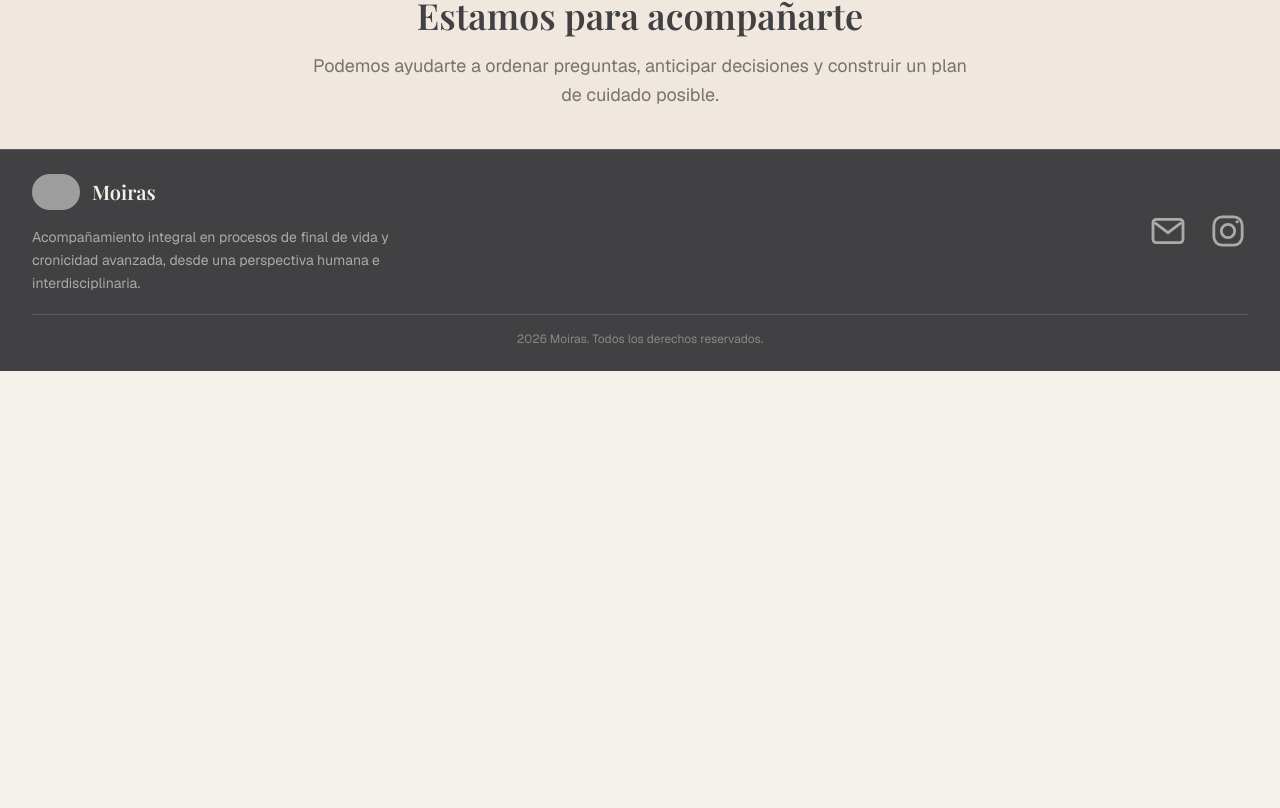
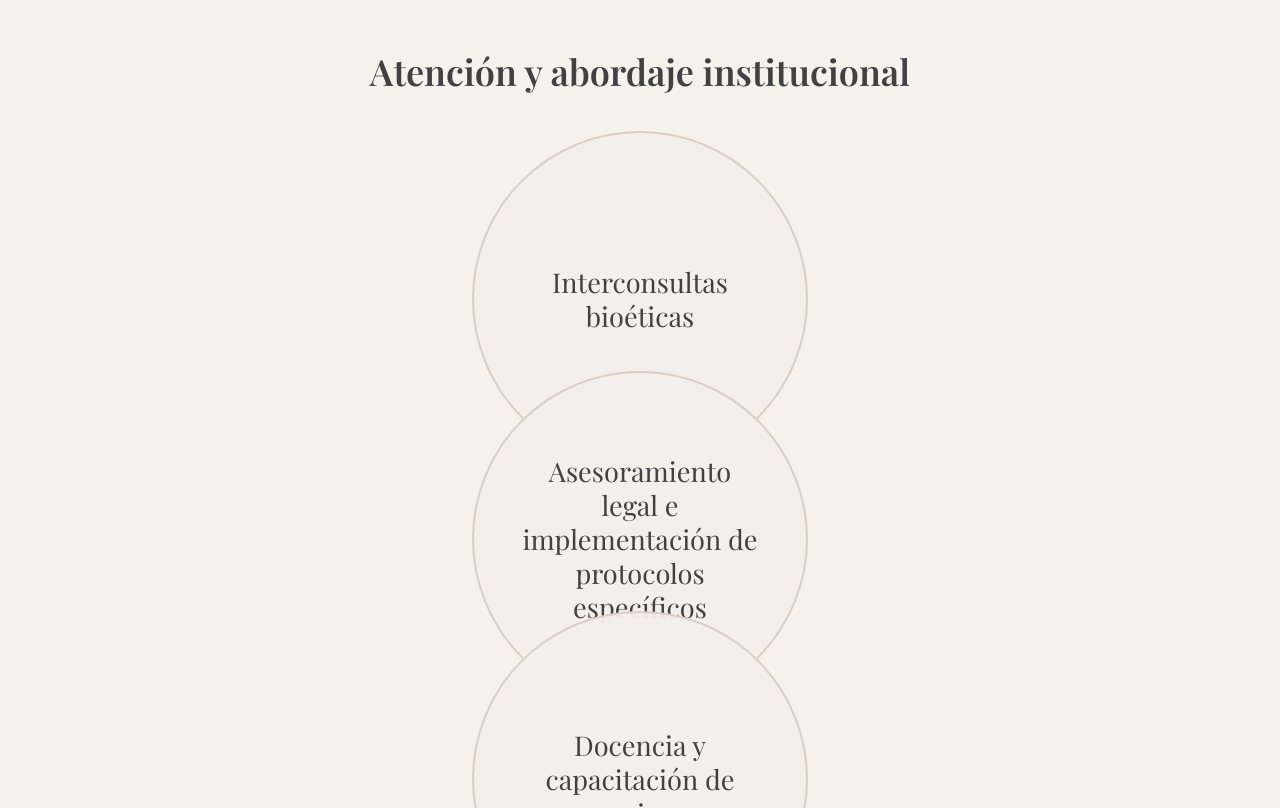
Before and after one commit to andrewjmillen/Moiras, a Next.js app: page /que-hacemos in a window 1280 px wide. Shown: the part 1912-2720 px from the top of the page. Before the commit the page ends 2283 px from the top, so only its background shows below. Built offline with nearby package versions, Linux system fonts and the light colour scheme; grey boxes are pictures that could not be loaded; a web font is replaced by a local one.

Commit message:
Add institutional care section to Que Hacemos

```diff
--- a/app/que-hacemos/page.tsx
+++ b/app/que-hacemos/page.tsx
@@ -41,7 +41,16 @@ export default function QueHacemosPage() {
             <h3 className="mb-10 text-center font-serif text-3xl font-semibold text-slate sm:text-4xl">
               Atención a particulares
             </h3>
-            <WhatWeDoInteractive />
+            <WhatWeDoInteractive audience="private" />
+          </div>
+        </section>
+
+        <section className="px-4 py-16 sm:px-6 lg:py-24">
+          <div className="mx-auto max-w-7xl">
+            <h3 className="mb-10 text-center font-serif text-3xl font-semibold text-slate sm:text-4xl">
+              Atención y abordaje institucional
+            </h3>
+            <WhatWeDoInteractive audience="institutional" />
           </div>
         </section>
 
--- a/components/what-we-do-interactive.tsx
+++ b/components/what-we-do-interactive.tsx
@@ -2,7 +2,7 @@
 
 import { useState } from "react";
 
-const services = [
+const privateServices = [
   {
     title: "Planificación de los cuidados a futuro",
     detail:
@@ -20,8 +20,32 @@ const services = [
   },
 ];
 
-export function WhatWeDoInteractive() {
+const institutionalServices = [
+  {
+    title: "Interconsultas bioéticas",
+    detail:
+      "Interconsultas bioéticas para servicios y equipos de salud. Análisis de casos complejos, toma de decisiones compartidas y abordaje de conflictos, implementación de medidas de retiro, control de síntomas, sedación y weaning terminal, etc.",
+  },
+  {
+    title: "Asesoramiento legal e implementación de protocolos específicos",
+    detail:
+      "Asesoramiento ético y legal. Derechos del paciente, adecuación del esfuerzo terapéutico, consentimiento informado y planificación anticipada de cuidados, directivas anticipadas, rechazos de tratamiento.",
+  },
+  {
+    title: "Docencia y capacitación de equipos",
+    detail:
+      "Docencia y capacitación de equipos. Humanización de los cuidados, generación de redes entre servicios, resolución de cuestiones administrativas, UCIs abiertas, asesoramiento en gestión de internación domiciliaria.",
+  },
+];
+
+export function WhatWeDoInteractive({
+  audience = "private",
+}: {
+  audience?: "private" | "institutional";
+}) {
   const [activeIndex, setActiveIndex] = useState<number | null>(null);
+  const services = audience === "institutional" ? institutionalServices : privateServices;
+  const movesLeft = audience === "private";
 
   return (
     <div
@@ -33,7 +57,11 @@ export function WhatWeDoInteractive() {
     >
       <div
         className={`relative flex min-h-[44rem] w-full items-center transition-all duration-[2800ms] ease-out sm:min-h-[48rem] ${
-          activeIndex === null ? "justify-center" : "justify-start lg:pl-8"
+          activeIndex === null
+            ? "justify-center"
+            : movesLeft
+              ? "justify-start lg:pl-8"
+              : "justify-end lg:pr-8"
         }`}
       >
         <div className="relative flex w-full max-w-[30rem] flex-col items-center -space-y-20 sm:-space-y-24">
@@ -66,7 +94,11 @@ export function WhatWeDoInteractive() {
         aria-live="polite"
       >
         {activeIndex !== null && (
-          <div className="border-l-2 border-terracotta/40 pl-6 opacity-100 transition-opacity duration-500">
+          <div
+            className={`border-terracotta/40 pl-6 opacity-100 transition-opacity duration-500 ${
+              movesLeft ? "border-l-2" : "border-r-2 pr-6 pl-0 text-right"
+            }`}
+          >
             <p className="font-serif text-2xl leading-tight text-slate">
               {services[activeIndex].title}
             </p>
```
